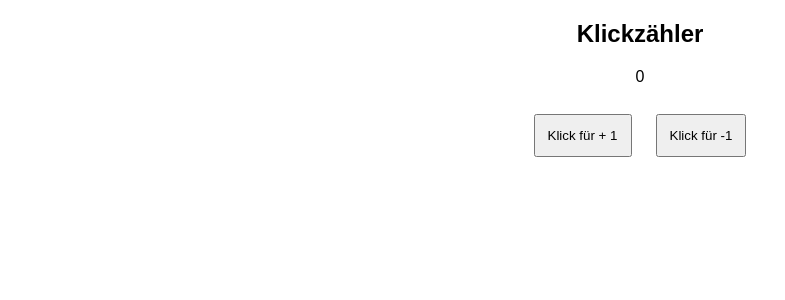
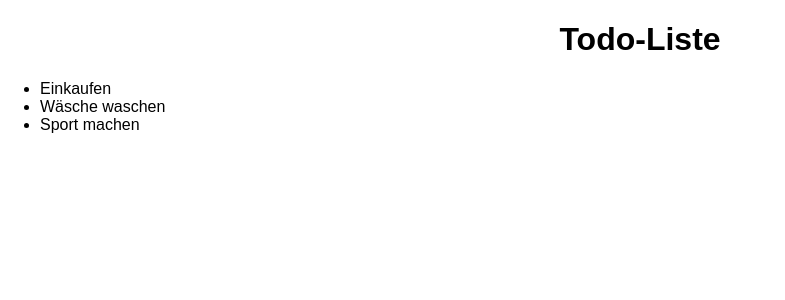
Before and after one commit to SimonHoefling/todo-list, a React (Create React App) app: page / in a window 1280 px wide. Shown: the top 300 px of the page, without its empty margins (0-785 px from the left). Built offline with nearby package versions, Linux system fonts and the light colour scheme.

Commit message:
Initial commit whith basic todo list

```diff
--- a/src/App.css
+++ b/src/App.css
@@ -1,11 +1,6 @@
 .App {
   text-align: center;
 }
-.trigger-btn {
-  padding: 12px;
-  margin: 12px;
+.App-todo li {
+  text-align: left;
 }
-.trigger-btn:hover {
-  scale: 1.1;
-  cursor: pointer;
-}
--- a/src/App.js
+++ b/src/App.js
@@ -1,7 +1,5 @@
 import React, { Component } from 'react';
 import './App.css';
-import Button from './Button';
-import Panel from './panel';
 
 class App extends Component {
 
@@ -9,33 +7,25 @@ class App extends Component {
     super(props);
 
     this.state = {
-      counter: 0
+      todos: [
+        "Einkaufen",
+        "Wäsche waschen",
+        "Sport machen"
+      ]
     }
-
-    this.up = this.up.bind(this);
-    this.down = this.down.bind(this);
   }
-
-  up() {
-    this.setState({
-      counter: this.state.counter + 1
-    })
-  }
-
-  down() {
-    this.setState({
-      counter: this.state.counter - 1
-    })
-  }
-
 
   render() {
     return (
       <div className="App">
-        <h2>Klickzähler</h2>
-        <p>{this.state.counter}</p>
-        <button className='trigger-btn' onClick={this.up}>Klick für + 1</button>
-        <button className='trigger-btn' onClick={this.down}>Klick für -1</button>
+        <h1>Todo-Liste</h1>
+        <ul className='App-todo'>
+          {this.state.todos.map((todo) => {
+            return (
+              <li>{todo}</li>
+            )
+          })}
+        </ul>
       </div>
     );
   }
--- a/src/Button.js
+++ /dev/null
@@ -1,15 +0,0 @@
-import React, { Component } from 'react';
-import "./button.css"
-
-class Button extends Component {
-  render() {
-    return (
-      <div className="Button">
-        <h1 className="button-heading">Ich bin ein Button</h1>
-        <button>{this.props.label}</button>
-      </div>
-    );
-  }
-}
-
-export default Button;
--- a/src/button.css
+++ /dev/null
@@ -1,3 +0,0 @@
-.button-heading {
-  color: red;
-}
--- a/src/panel.css
+++ /dev/null
@@ -1,22 +0,0 @@
-.panel-container {
-  width: 90%;
-  margin: 20px auto;
-  border: 1px solid #000000;
-}
-.panel-top-container {
-  background-color: rgb(178, 191, 204);
-  border-bottom: 1px solid #000000;
-  width: 100%;
-  height: 100%;
-}
-.panel-heading,
-.panel-text {
-  margin: 0;
-  padding: 0;
-  text-align: start;
-  padding: 5px;
-}
-.panel-bottom-container {
-  width: 100%;
-  height: 100%
-}
--- a/src/panel.js
+++ /dev/null
@@ -1,20 +0,0 @@
-import React, { Component } from 'react';
-import "./panel.css"
-
-class Panel extends Component {
-  render() {
-    console.log("Hello from the panel.js")
-    return (
-      <div className='panel-container'>
-        <div className='panel-top-container'>
-          <h1 className='panel-heading'>{this.props.title}</h1>
-        </div>
-        <div className='panel-bottom-container'>
-          <h4 className='panel-text'>{this.props.children}</h4>
-        </div>
-      </div>
-    );
-  }
-}
-
-export default Panel;
```
